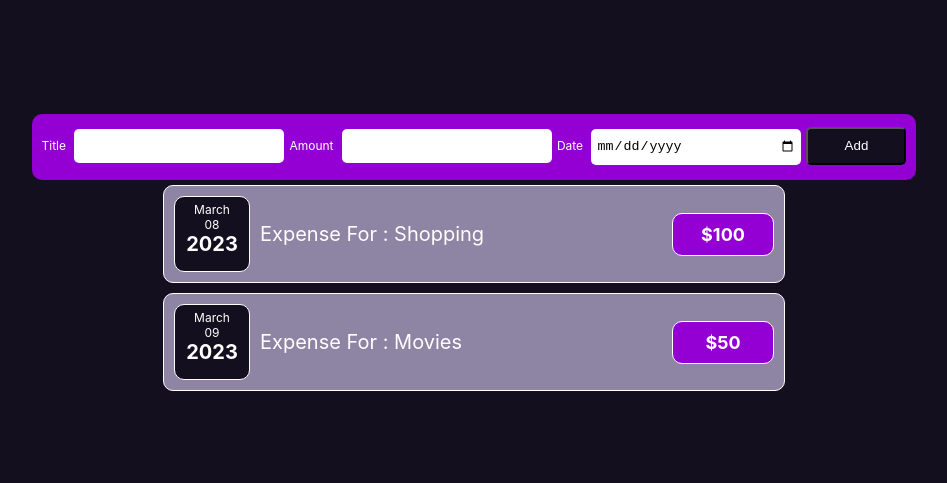
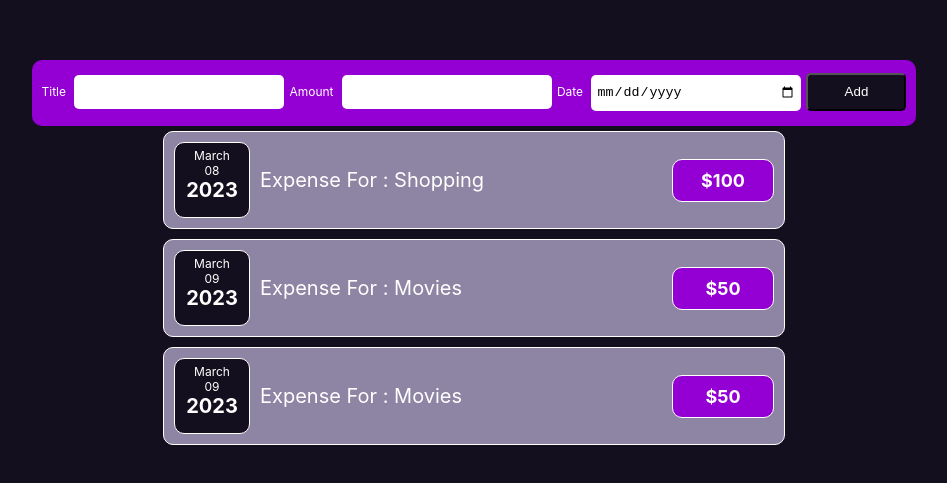
Before and after one commit to pawankrprasad/react-app-practical, a React (Create React App) app: page / in a window 1280 px wide. Shown: the part 145-628 px from the top of the page, without its empty margins (166-1113 px from the left). Built offline with nearby package versions, Linux system fonts and the light colour scheme.

Commit message:
event and state

```diff
--- a/src/Expenses/AddExpense.js
+++ b/src/Expenses/AddExpense.js
@@ -1,28 +1,33 @@
+import { useState } from "react";
+
 const AddExpense = (props) =>{
 
-    const expense ={
-        title:"",
-        amount:"",
-        date:""
+    const [title, setTitle ] =   useState("");
+    const [amount, setAmount ] =   useState("");
+    const [date, setDate ] =   useState("");
+
+    const onClickHandler =() => {
     }
 
-    const onClickHandler =() => props.onExpenseAdd(expense)
+    const handleOnTitleChange = (event)=> {
+        setTitle(event.target.value);
+    }
+
+    const handleOnAmountChange = (event)=> {
+        setAmount(event.target.value);
+    };
 
 
-    const handleOnTitleChange = (event)=> expense.title = event.target.value;
-
-
-    const handleOnAmountChange = (event)=> expense.amount = event.target.value;
-
-
-    const handleOnDateChange = (event)=> expense.date = event.target.value;
+    const handleOnDateChange = (event)=> {
+        setDate(event.target.value);
+    };
 
 
     return(
         <div className="expense_add_expense">
-          Title <input type="text" onChange={handleOnTitleChange}></input>
-          Amount <input type="number" onChange={handleOnAmountChange}></input>
-          Date <input type="date" onChange={handleOnDateChange}></input>
+          Title <input type="text" onChange={handleOnTitleChange} value={title}></input>
+          Amount <input type="number" onChange={handleOnAmountChange} value={amount}></input>
+          Date <input type="date" onChange={handleOnDateChange} value={date}></input>
            <button onClick={onClickHandler}>Add</button>
         </div>
     )
--- a/src/Expenses/ExpenseItem.js
+++ b/src/Expenses/ExpenseItem.js
@@ -2,16 +2,19 @@ import moment from 'moment';
 
 
 const ExpenseItem = (props) => {
+
+    const { expense } = props;
+
     return (
         <>
             <div className="expense_item_strip radius_10 padding_10 boarder_white">
                 <div className='expense_item_date boarder_white radius_10'>
-                    <span> { moment(new Date(props.expense.date)).format('MMMM') } </span>
-                    <span>{ moment(new Date(props.expense.date)).format('DD') }</span>
-                    <span className='expense_item_date_day'>{ moment(new Date(props.expense.date)).format('YYYY') }</span>
+                    <span> { moment(new Date(expense.date)).format('MMMM') } </span>
+                    <span>{ moment(new Date(expense.date)).format('DD') }</span>
+                    <span className='expense_item_date_day'>{ moment(new Date(expense.date)).format('YYYY') }</span>
                 </div>
-                <div className='expense_item_title'> Expense For : {props.expense.title}</div>
-                <div className='expense_item_amount boarder_white radius_10 padding_10'>{props.expense.amount}</div>
+                <div className='expense_item_title'> Expense For : {expense.title}</div>
+                <div className='expense_item_amount boarder_white radius_10 padding_10'>{expense.amount}</div>
             </div>
      </>
     )
--- a/src/Expenses/Expenses.js
+++ b/src/Expenses/Expenses.js
@@ -6,7 +6,13 @@ import './Expense.css'
 const expenses = [
     {date: "03/08/2023" ,  title: "Shopping", amount:"$100"},
     {date: "03/09/2023" ,  title: "Movies", amount:"$50"},
+    {date: "03/09/2023" ,  title: "Movies", amount:"$50"},
 ]
+
+
+const Result = expenses.map(item=>{
+    return (<ExpenseItem  expense={item}/>)
+})
 
 const onNewExpenseAdd = (expense) => {
     expenses.push(expense)
@@ -17,11 +23,7 @@ const Expenses = () =>{
     return(
         <>
         <AddExpense onExpenseAdd={onNewExpenseAdd}/>
-        {
-            expenses.map((expense, index) => {
-                return(<ExpenseItem key={index} expense = {expense} />)
-            })
-        }
+        {Result}
         </>
 
     )
```
Also changed, not shown: playground.js (+49 -3 lines), src/App.js (+44 -0 lines).
